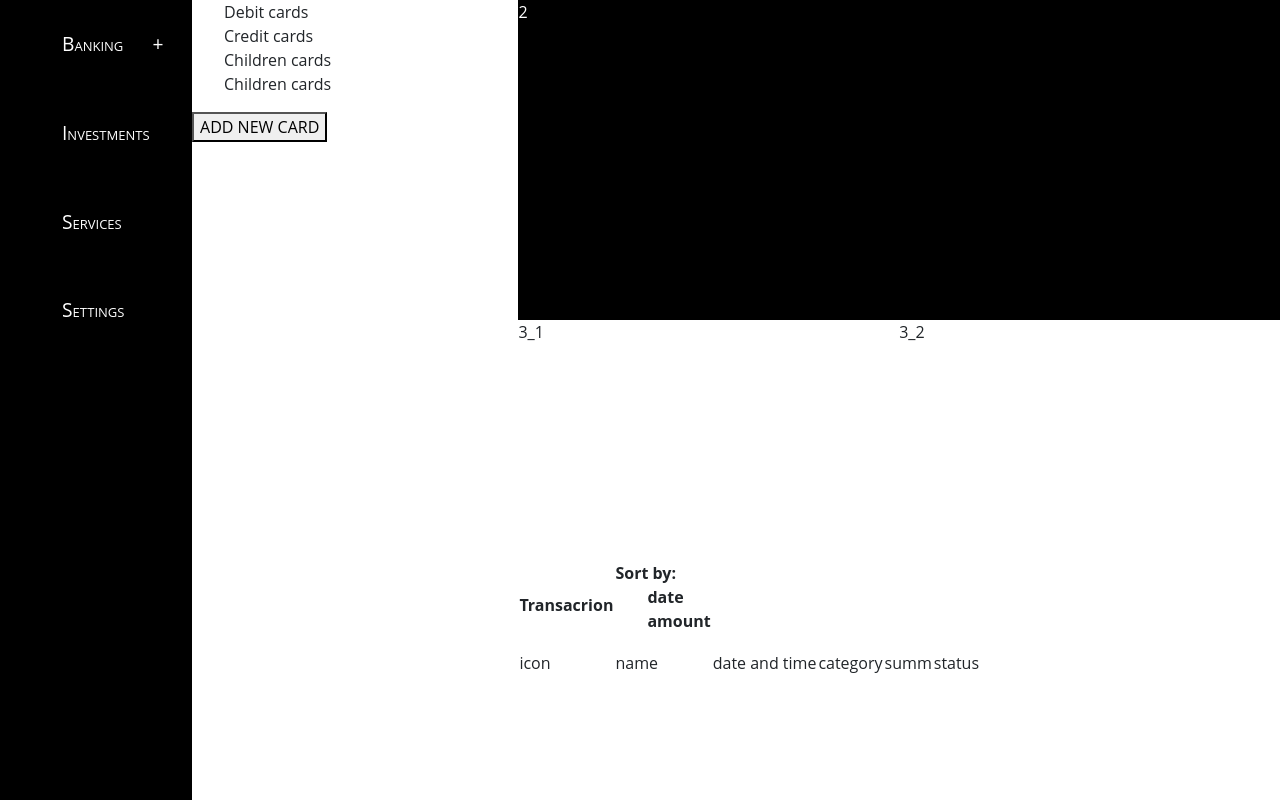
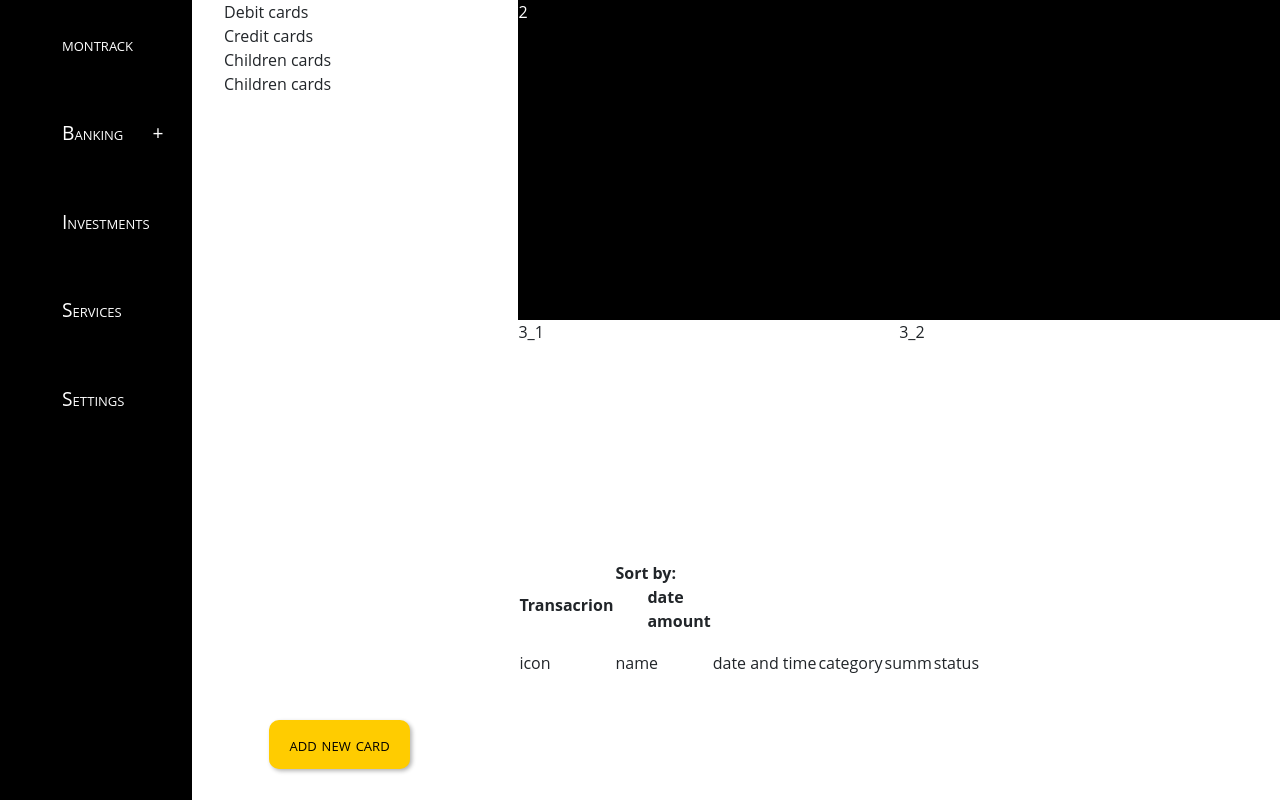
Before and after one commit to siaserb/WEB-technologies, a plain HTML site: page index.html in a window 1280 px wide. Drawn offline with nearby package versions, Linux system fonts and the light colour scheme.

Commit message:
new logo and button in section1

```diff
--- a/index.html
+++ b/index.html
@@ -7,14 +7,19 @@
     <link rel="stylesheet" type="text/css" href="main.css">
     <link href="https://cdn.jsdelivr.net/npm/bootstrap@5.3.0-alpha2/dist/css/bootstrap.min.css" rel="stylesheet" integrity="sha384-aFq/bzH65dt+w6FI2ooMVUpc+21e0SRygnTpmBvdBgSdnuTN7QbdgL+OapgHtvPp" crossorigin="anonymous">
     <script src="https://cdn.jsdelivr.net/npm/bootstrap@5.3.0-alpha2/dist/js/bootstrap.bundle.min.js" integrity="sha384-qKXV1j0HvMUeCBQ+QVp7JcfGl760yU08IQ+GpUo5hlbpg51QRiuqHAJz8+BrxE/N" crossorigin="anonymous"></script>
+    <script src="https://kit.fontawesome.com/6f95f7fb49.js" crossorigin="anonymous"></script>
     <link rel="shortcut icon" href="logo.png" type="image/x-icon">
-
-    <title>Document</title>
+    <link rel="preconnect" href="https://fonts.googleapis.com">
+    <link rel="preconnect" href="https://fonts.gstatic.com" crossorigin>
+    <link href="https://fonts.googleapis.com/css2?family=Poppins&display=swap" rel="stylesheet">
+    <title>montrack main page</title>
 </head>
 <body>
     <aside>
+
         <nav>
             <ul class="categories">
+                <li><span class="fa-light fa-building-columns">montrack</span></li>
                 <li class="banking">
                     <label for="touch"><span class="list-span">Banking</span></label>
                     <input type="checkbox" id="touch">
@@ -50,8 +55,12 @@
                 </li>
             </ul>
 
-            <button name="">ADD NEW CARD</button>
+            <div class="container">
+                <div class="buttons">
+                  <a href="#" class="button">add new card</a>
 
+                </div>
+            </div>
         </section>
         <section class = "block section2">2</section>
         <section class = "block section3">
--- a/main.css
+++ b/main.css
@@ -16,7 +16,8 @@ nav {
     width: 30%;
   }
 
-a:link, a:visited, a:active {
+
+/*a:link, a:visited, a:active {
     color: rgb(71%, 71%, 71%);;
     text-decoration: none;
 }
@@ -24,7 +25,7 @@ a:link, a:visited, a:active {
 a:hover {
     color: white;
     text-decoration: none;
-}
+}*/
 
 html, body {
     width: 100%;
@@ -39,6 +40,15 @@ aside {
     position: absolute;
 }
 
+#montrack{
+  color: white;
+  padding: 30px;
+  font-size: 1.2em;
+  font-variant: small-caps;
+  position: absolute;
+  right: 50%;
+}
+
 span {
     padding: 30px;
     background: #000000;
@@ -50,7 +60,6 @@ span {
   }
 
 main{
-    background-color:rgb(173, 140, 90) ;
     width: 85%;
     height: 100%;
     position: absolute;
@@ -105,14 +114,31 @@ main{
   }
 
   #touch:checked + .slide {
-    height: 240px;
+    height: 270px;
   }
+
 
 .section1{
     background-color: white;
     width: 30%;
     height: 100%;
 }
+
+.button {
+    font-size: 1.2em;
+    font-variant: small-caps;
+    background-color: #ffcc00;
+    border-radius: 10px;
+    padding: 10px 20px;
+    color: black;
+    text-align: center;
+    list-style: none;
+    text-decoration: none;
+    box-shadow: 2px 2px 4px rgba(0, 0, 0, 0.3);
+    position: absolute;
+    top: 90%;
+    right: 80%;
+  }
 
 .section2{
     background-color: rgb(0, 0, 0);
```
Also changed, not shown: logo.png.
